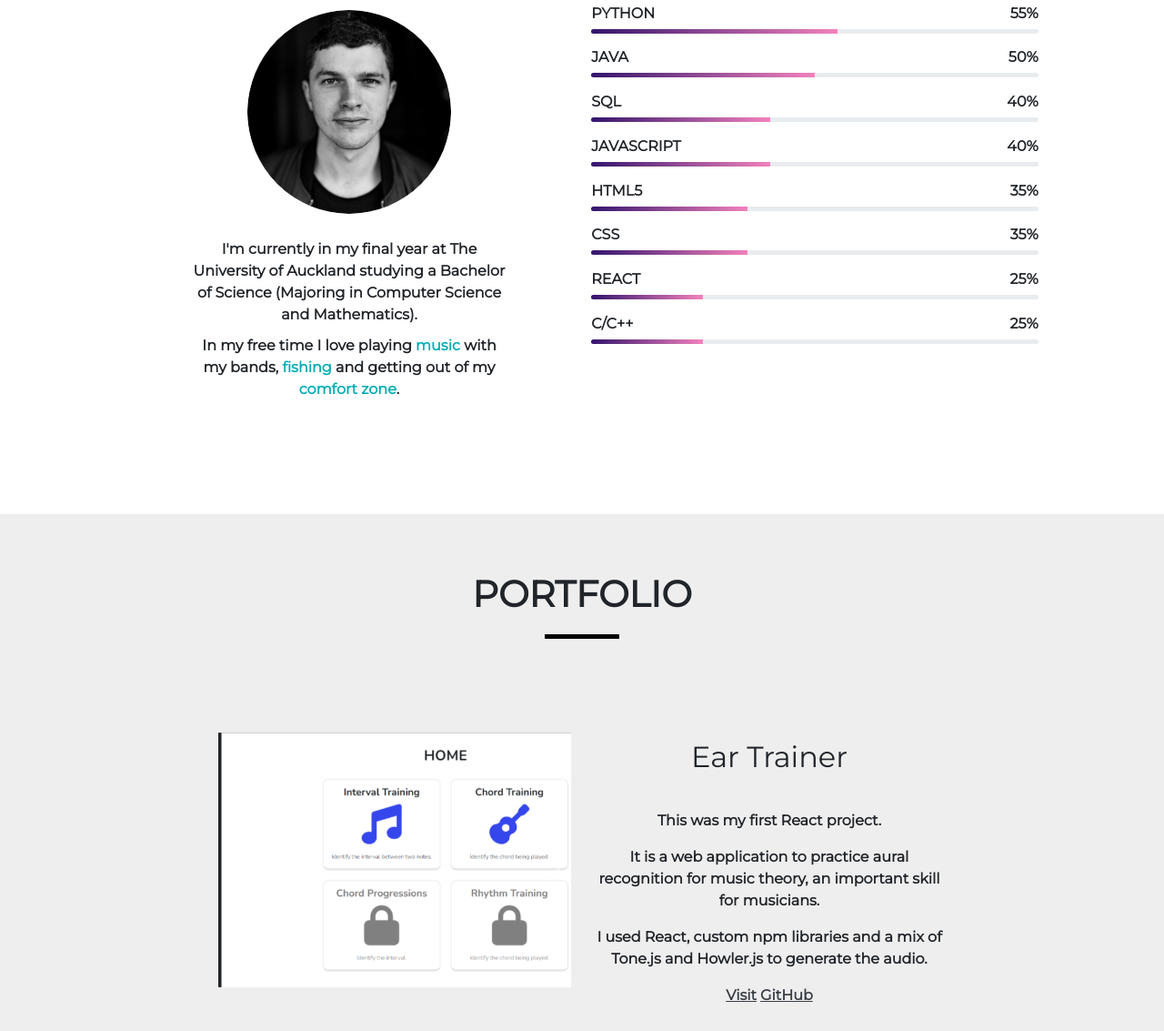
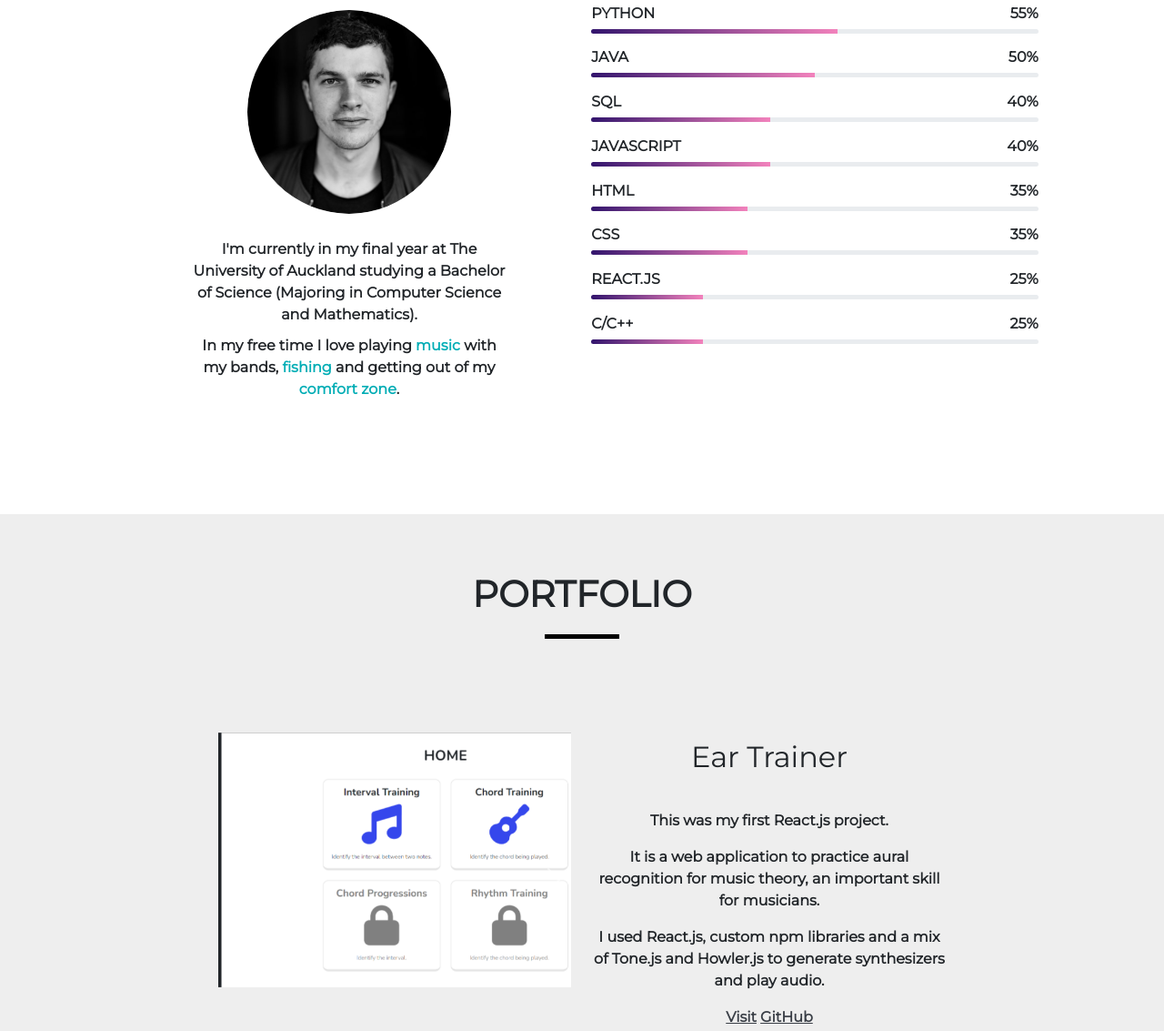
Before and after one commit to TomLeggettLane/portfolio, a website: page index.html in a window 1280 px wide. Shown: the part 1083-2216 px from the top of the page at 91% size. Drawn offline with nearby package versions, Linux system fonts and the light colour scheme.

Commit message:
fixed typos

```diff
--- a/index.html
+++ b/index.html
@@ -28,7 +28,7 @@
           <p class="hello-text">Hello, I'm</p>
           <p class="home-red hello-text">Tom Leggett</p>
           <p class="hello-text">.</p>
-          <p>A student and aspiring full-stack developer.</p>
+          <p>A student and aspiring Software Engineer.</p>
         </div>
 
         <a href="#about" class="button-submit view-work-button center" onClick="document.getElementById('home').scrollIntoView()" data-mdb-toggle="animation" data-mdb-animation-reset="true" data-mdb-animation="slide-in-right">
@@ -134,7 +134,7 @@
 
             <div class="skill">
               <div class="labels">
-                <span>HTML5</span>
+                <span>HTML</span>
                 <span>35%</span>
               </div>
               <div class="progress">
@@ -156,7 +156,7 @@
 
             <div class="skill">
               <div class="labels">
-                <span>REACT</span>
+                <span>REACT.JS</span>
                 <span>25%</span>
               </div>
               <div class="progress">
@@ -210,10 +210,10 @@
             </div>
             <div class="col-lg-6 project-bio">
               <h2>Ear Trainer</h2>
-              <p>This was my first React project.</p>
+              <p>This was my first React.js project.</p>
               <p>It is a web application to practice
                 aural recognition for music theory, an important skill for musicians.</p>
-              <p>I used React, custom npm libraries and a mix of Tone.js and Howler.js to generate the audio.</p>
+              <p>I used React.js, custom npm libraries and a mix of Tone.js and Howler.js to generate synthesizers and play audio.</p>
               <div>
                 <a href="https://ear-trainer-tomleggettdev.herokuapp.com/">Visit</a>
                 <a href="https://github.com/TomLeggettLane/ear-trainer">GitHub</a>
```
